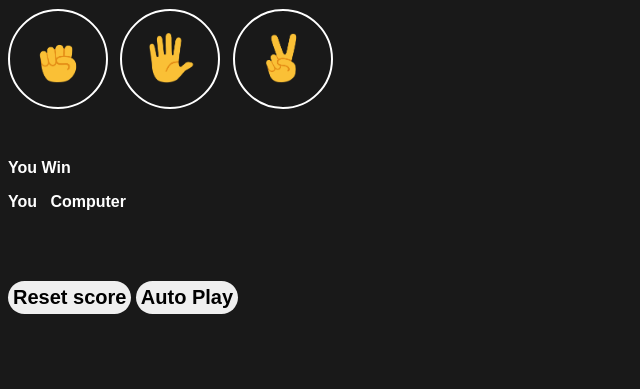
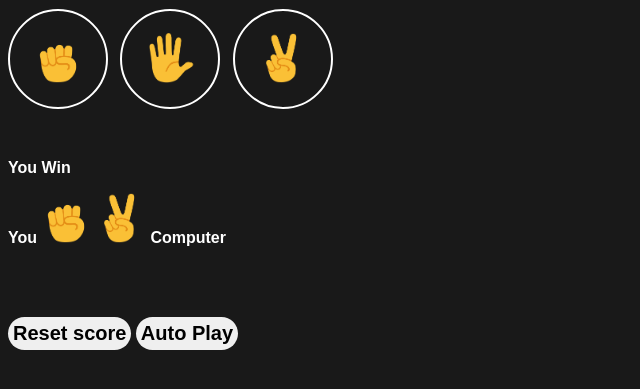
Before and after one commit to MajorGogo/Rock-Paper-Scissor-project, a plain HTML site: page index.html in a window 1280 px wide. Shown: the part 85-474 px from the top of the page, without its empty margins (0-640 px from the left). Drawn offline with Linux system fonts and the light colour scheme.

Commit message:
Update index.html

```diff
--- a/index.html
+++ b/index.html
@@ -13,8 +13,8 @@
   <button class="emoji_button" onclick="playGame('paper')"><img class="emoji" src="paper-emoji.png" alt=""></button>
   <button class="emoji_button" onclick="playGame('scissors')"><img class="emoji"src="scissors-emoji.png" alt=""></button>
   <p class="js-result result">You Win</p>
-  <p class="js-moves moves">You <img class="emoji" src="images/rock-emoji.png" alt="">
-    <img class="emoji" src="images/scissors-emoji.png" alt=""> Computer</p>
+  <p class="js-moves moves">You <img class="emoji" src="rock-emoji.png" alt="">
+    <img class="emoji" src="scissors-emoji.png" alt=""> Computer</p>
   <p class="js-score score" onclick="UpdateScoreElement()"></p>
   <button class="reset_score_button" onclick="
         score.wins= 0;
```
